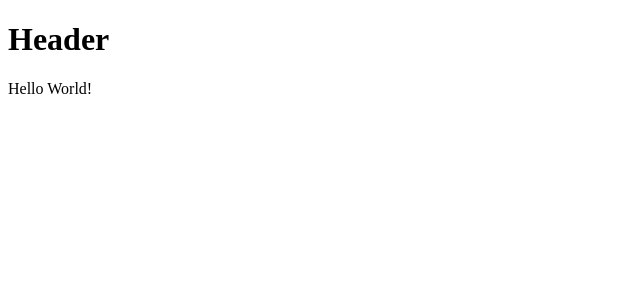
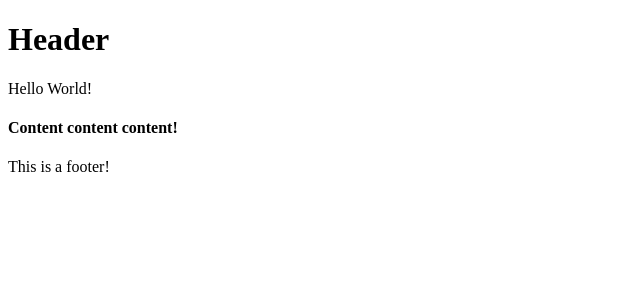
Before and after one commit to jupitters/team-member-allocation, a React (Vite) app: page / in a window 1280 px wide. Shown: the top 300 px of the page, without its empty margins (0-640 px from the left). Built offline with nearby package versions, Linux system fonts and the light colour scheme.

Commit message:
componets on main

```diff
--- a/src/main.jsx
+++ b/src/main.jsx
@@ -2,10 +2,14 @@ import { StrictMode } from 'react'
 import { createRoot } from 'react-dom/client'
 import App from './App.jsx'
 import Header from './Header.jsx'
+import Footer from './Footer.jsx'
+import Content from './Content.jsx'
 
 createRoot(document.getElementById('root')).render(
   <StrictMode>
     <Header />
     <App />
+    <Content />
+    <Footer />
   </StrictMode>,
 )
```
